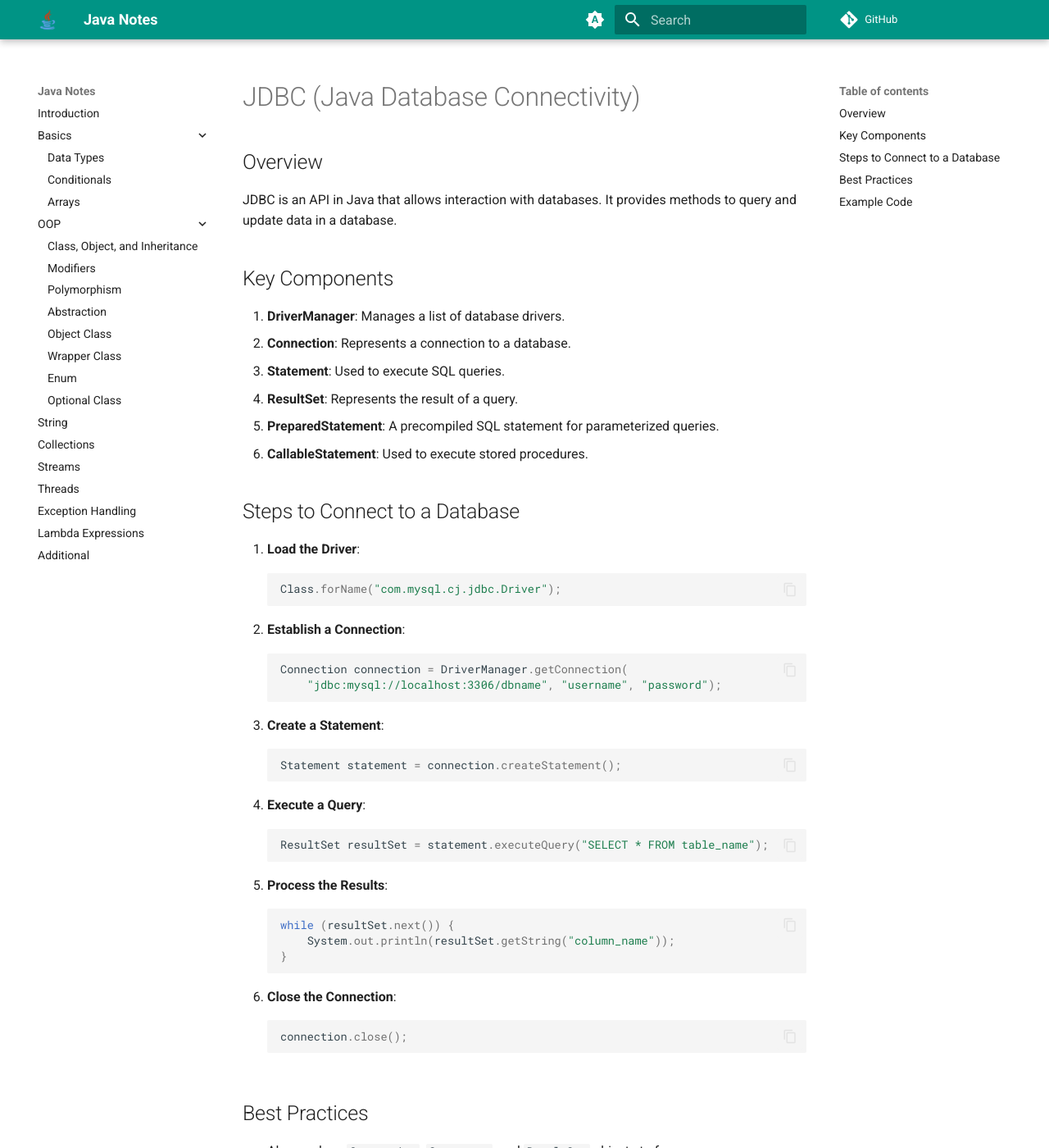
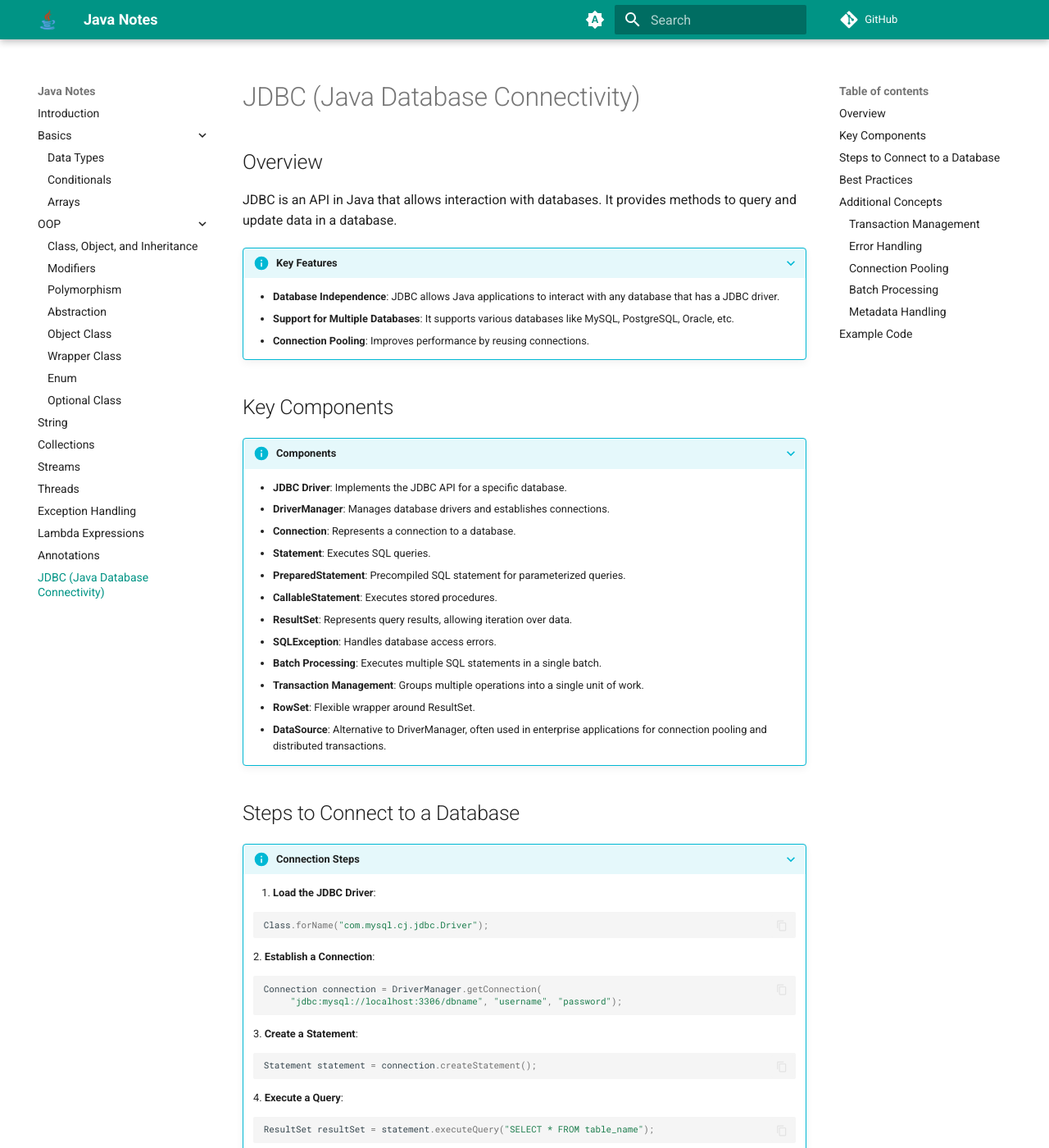
Before and after one commit to frost23z/java, an MkDocs documentation site: the page built from docs/jdbc.md, in a window 1280 px wide and 1400 px high. Shown: the whole window at 82% size. Built offline with MkDocs 1.6.1 and Material for MkDocs 9.7.7, drawn with Linux system fonts in a browser that asks for light colours; comment, search, counter and statistics services are not loaded; some of the changed text lies outside the part shown.

Commit message:
docs: update annotations and jdbc notes with key features, components, connection steps, and best practices

````diff
--- a/docs/jdbc.md
+++ b/docs/jdbc.md
@@ -3,82 +3,140 @@
 ## Overview
 JDBC is an API in Java that allows interaction with databases. It provides methods to query and update data in a database.
 
+???+ info "Key Features"
+    - **Database Independence**: JDBC allows Java applications to interact with any database that has a JDBC driver.
+    - **Support for Multiple Databases**: It supports various databases like MySQL, PostgreSQL, Oracle, etc.
+    - **Connection Pooling**: Improves performance by reusing connections.
+
 ## Key Components
-1. **DriverManager**: Manages a list of database drivers.
-2. **Connection**: Represents a connection to a database.
-3. **Statement**: Used to execute SQL queries.
-4. **ResultSet**: Represents the result of a query.
-5. **PreparedStatement**: A precompiled SQL statement for parameterized queries.
-6. **CallableStatement**: Used to execute stored procedures.
+
+???+ info "Components"
+    - **JDBC Driver**: Implements the JDBC API for a specific database.
+    - **DriverManager**: Manages database drivers and establishes connections.
+    - **Connection**: Represents a connection to a database.
+    - **Statement**: Executes SQL queries.
+    - **PreparedStatement**: Precompiled SQL statement for parameterized queries.
+    - **CallableStatement**: Executes stored procedures.
+    - **ResultSet**: Represents query results, allowing iteration over data.
+    - **SQLException**: Handles database access errors.
+    - **Batch Processing**: Executes multiple SQL statements in a single batch.
+    - **Transaction Management**: Groups multiple operations into a single unit of work.
+    - **RowSet**: Flexible wrapper around ResultSet.
+    - **DataSource**: Alternative to DriverManager, often used in enterprise applications for connection pooling and distributed transactions.
 
 ## Steps to Connect to a Database
 
-1. **Load the Driver**:
-   ```java
-   Class.forName("com.mysql.cj.jdbc.Driver");
-   ```
-2. **Establish a Connection**:
-   ```java
-   Connection connection = DriverManager.getConnection(
-       "jdbc:mysql://localhost:3306/dbname", "username", "password");
-   ```
-3. **Create a Statement**:
-   ```java
-   Statement statement = connection.createStatement();
-   ```
-4. **Execute a Query**:
-   ```java
-   ResultSet resultSet = statement.executeQuery("SELECT * FROM table_name");
-   ```
-5. **Process the Results**:
-   ```java
-   while (resultSet.next()) {
-       System.out.println(resultSet.getString("column_name"));
-   }
-   ```
-6. **Close the Connection**:
-   ```java
-   connection.close();
-   ```
+???+ info "Connection Steps"
+    1. **Load the JDBC Driver**:
+
+    ```java
+    Class.forName("com.mysql.cj.jdbc.Driver");
+    ```
+    2. **Establish a Connection**:
+
+    ```java
+    Connection connection = DriverManager.getConnection(
+         "jdbc:mysql://localhost:3306/dbname", "username", "password");
+    ```
+    3. **Create a Statement**:
+
+    ```java
+    Statement statement = connection.createStatement();
+    ```
+    4. **Execute a Query**:
+
+    ```java
+    ResultSet resultSet = statement.executeQuery("SELECT * FROM table_name");
+    ```
+    5. **Process the Results**:
+
+    ```java
+    while (resultSet.next()) {
+        System.out.println(resultSet.getString("column_name"));
+    }
+    ```
+    6. **Close the Connection**:
+
+    ```java
+    // Close the ResultSet
+    resultSet.close();
+    // Close the Statement
+    statement.close();
+    // Close the Connection
+    connection.close();
+    ```
 
 ## Best Practices
-- Always close `Connection`, `Statement`, and `ResultSet` objects to free resources.
-- Use `PreparedStatement` to prevent SQL injection.
-- Use connection pooling for better performance.
+
+???+ tip "Best Practices"
+    - Use `try-with-resources` to automatically close resources.
+    - Use `PreparedStatement` to prevent SQL injection.
+    - Handle exceptions properly to avoid crashes.
+    - Use connection pooling for better performance.
+    - Avoid `Statement` for dynamic queries; prefer `PreparedStatement`.
+    - Always close `Connection`, `Statement`, and `ResultSet` objects.
+
+## Additional Concepts
+
+### Transaction Management
+- **Start a Transaction**: Use `connection.setAutoCommit(false);`.
+- **Commit Changes**: Use `connection.commit();`.
+- **Rollback Changes**: Use `connection.rollback();`.
+
+### Error Handling
+- Catch `SQLException` for database-related errors.
+- Use `getMessage()`, `getSQLState()`, and `getErrorCode()` for debugging.
+
+### Connection Pooling
+- Use libraries like **HikariCP** or **Apache DBCP** for efficient connection management.
+
+### Batch Processing
+- Use `addBatch()` and `executeBatch()` for executing multiple queries efficiently.
+
+### Metadata Handling
+- Use `DatabaseMetaData` and `ResultSetMetaData` to retrieve database and result set information.
 
 ## Example Code
-```java
-import java.sql.*;
 
-public class JDBCDemo {
-    public static void main(String[] args) {
-        String url = "jdbc:mysql://localhost:3306/dbname";
-        String user = "username";
-        String password = "password";
+???+ example "JDBC Example"
 
-        try {
-            // Load the driver
-            Class.forName("com.mysql.cj.jdbc.Driver");
+    ```java
+    import java.sql.*;
 
-            // Establish a connection
-            Connection connection = DriverManager.getConnection(url, user, password);
+    public class JDBCDemo {
+        public static void main(String[] args) {
+            String url = "jdbc:mysql://localhost:3306/dbname";
+            String user = "username";
+            String password = "password";
 
-            // Create a statement
-            Statement statement = connection.createStatement();
+            try {
+                // Load the driver
+                Class.forName("com.mysql.cj.jdbc.Driver");
 
-            // Execute a query
-            ResultSet resultSet = statement.executeQuery("SELECT * FROM table_name");
+                // Establish a connection
+                Connection connection = DriverManager.getConnection(url, user, password);
 
-            // Process the results
-            while (resultSet.next()) {
-                System.out.println(resultSet.getString("column_name"));
+                // Create a statement
+                Statement statement = connection.createStatement();
+
+                // Execute a query
+                ResultSet resultSet = statement.executeQuery("SELECT * FROM table_name");
+
+                // Process the results
+                while (resultSet.next()) {
+                    System.out.println(resultSet.getString("column_name"));
+                }
+            } catch (Exception e) {
+                e.printStackTrace();
+            } finally {
+                try {
+                    if (resultSet != null) resultSet.close();
+                    if (statement != null) statement.close();
+                    if (connection != null) connection.close();
+                } catch (SQLException e) {
+                    e.printStackTrace();
+                }
             }
-
-            // Close the connection
-            connection.close();
-        } catch (Exception e) {
-            e.printStackTrace();
         }
     }
-}
-```
+    ```
--- a/mkdocs.yml
+++ b/mkdocs.yml
@@ -94,3 +94,4 @@ nav:
   - exceptions.md
   - lambda.md
   - annotations.md
+  - jdbc.md
````
Also changed, not shown: docs/annotations.md (+1 -3 lines).
